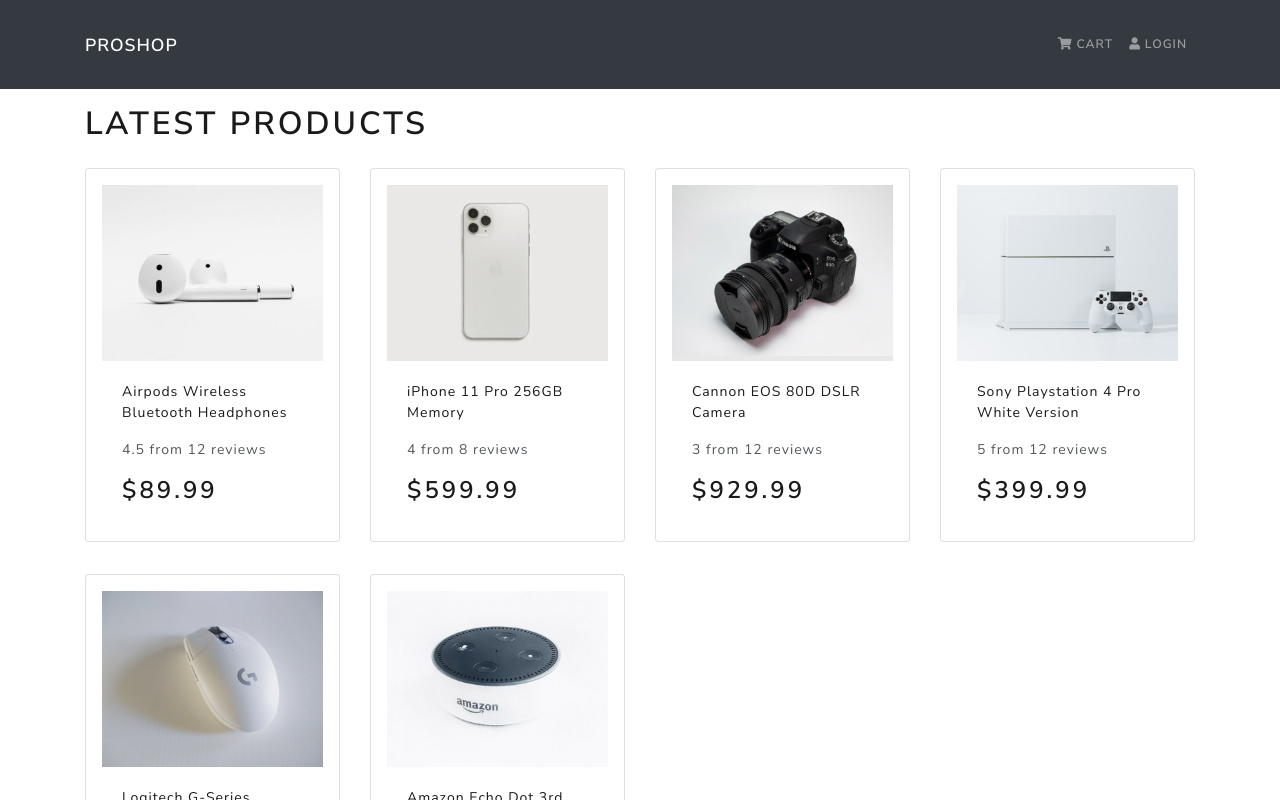
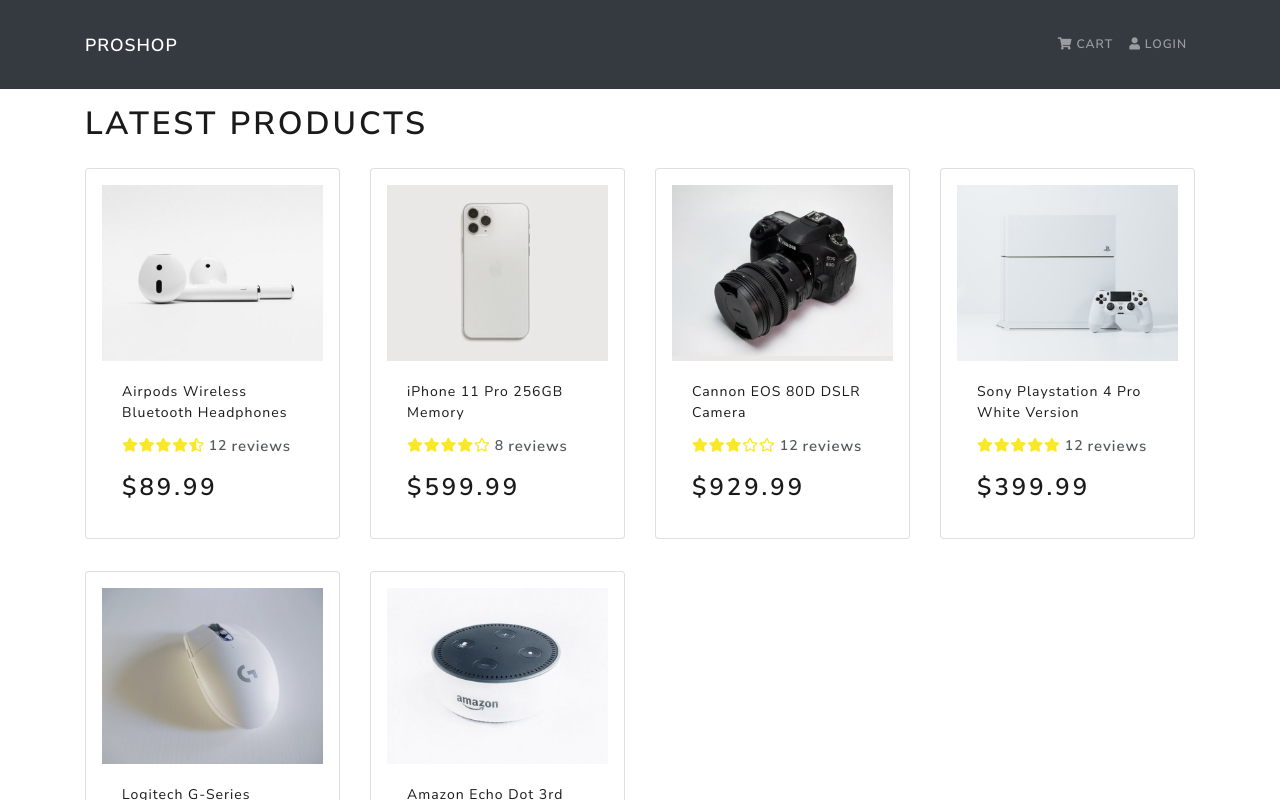
Before and after one commit to Meenachinmay/MERN_ecomm, a React (Create React App) app in the folder frontend/: page / in a window 1280 px wide. Shown: the top 800 px of the page. Built offline with nearby package versions, Linux system fonts and the light colour scheme.

Commit message:
rating showing added

```diff
--- a/frontend/src/components/Product.js
+++ b/frontend/src/components/Product.js
@@ -1,5 +1,6 @@
 import React from 'react';
 import { Card } from 'react-bootstrap';
+import Rating from './Rating';
 
 const Product = ({product}) => {
     return (
@@ -15,8 +16,12 @@
                 </a>
 
                 <Card.Text as='div'>
-                    <div className='my-3'>
-                        {product.rating} from {product.numReviews} reviews
+                    <div style={{ display: 'flex' }}>
+                        <Rating
+                            value={product.rating}
+                            text={`${product.numReviews}`}
+                        />
+                        <span className="pl-1" style={{ fontSize: '15px', fontWeight: 'bold'}}>reviews</span>
                     </div>
                 </Card.Text>
 
--- /dev/null
+++ b/frontend/src/components/Rating.js
@@ -0,0 +1,62 @@
+import React from 'react';
+import PropsTypes from 'prop-types';
+
+const Rating = ({value, text, color}) => {
+    return (
+        <div className="rating">
+            <span>
+                <i style={{ color: color }}
+                    className={
+                        value >= 1 ? 'fas fa-star' : value >= 0.5 ? 'fas fa-star-half-alt' : 'far fa-star'
+                    }
+                >
+                </i>
+            </span>
+            <span>
+                <i style={{ color: color }}
+                    className={
+                        value >= 2 ? 'fas fa-star' : value >= 1.5 ? 'fas fa-star-half-alt' : 'far fa-star'
+                    }
+                >
+                </i>
+            </span>
+            <span>
+                <i style={{ color: color }}
+                    className={
+                        value >= 3 ? 'fas fa-star' : value >= 2.5 ? 'fas fa-star-half-alt' : 'far fa-star'
+                    }
+                >
+                </i>
+            </span>
+            <span>
+                <i style={{ color: color }}
+                    className={
+                        value >= 4 ? 'fas fa-star' : value >= 3.5 ? 'fas fa-star-half-alt' : 'far fa-star'
+                    }
+                >
+                </i>
+            </span>
+            <span>
+                <i style={{ color: color }}
+                    className={
+                        value >= 5 ? 'fas fa-star' : value >= 4.5 ? 'fas fa-star-half-alt' : 'far fa-star'
+                    }
+                >
+                </i>
+            </span>
+            <span className='pl-1' style={{ fontWeight: 'bold'}}>{text ? text : ''}</span>
+        </div>
+    )
+}
+
+Rating.defaultProps = {
+    color: '#f8e825'
+}
+
+Rating.propTypes = {
+    value: PropsTypes.number.isRequired,
+    text: PropsTypes.string.isRequired,
+    color: PropsTypes.string,
+}
+
+export default Rating;
--- a/frontend/src/index.css
+++ b/frontend/src/index.css
@@ -1,3 +1,7 @@
 main {
     min-height: 80vh;
 }
+
+h3 {
+    margin-top: 1rem;
+}
--- a/frontend/src/screens/HomeScreen.js
+++ b/frontend/src/screens/HomeScreen.js
@@ -9,7 +9,7 @@
             <h1>Latest Products</h1>
             <Row>
                 {products.map(product =>(
-                    <Col sm={12} md={6} lg={4} xl={3}>
+                    <Col key={product._id} sm={12} md={6} lg={4} xl={3}>
                         <Product product={product} />
                     </Col>
                 ))}
```
